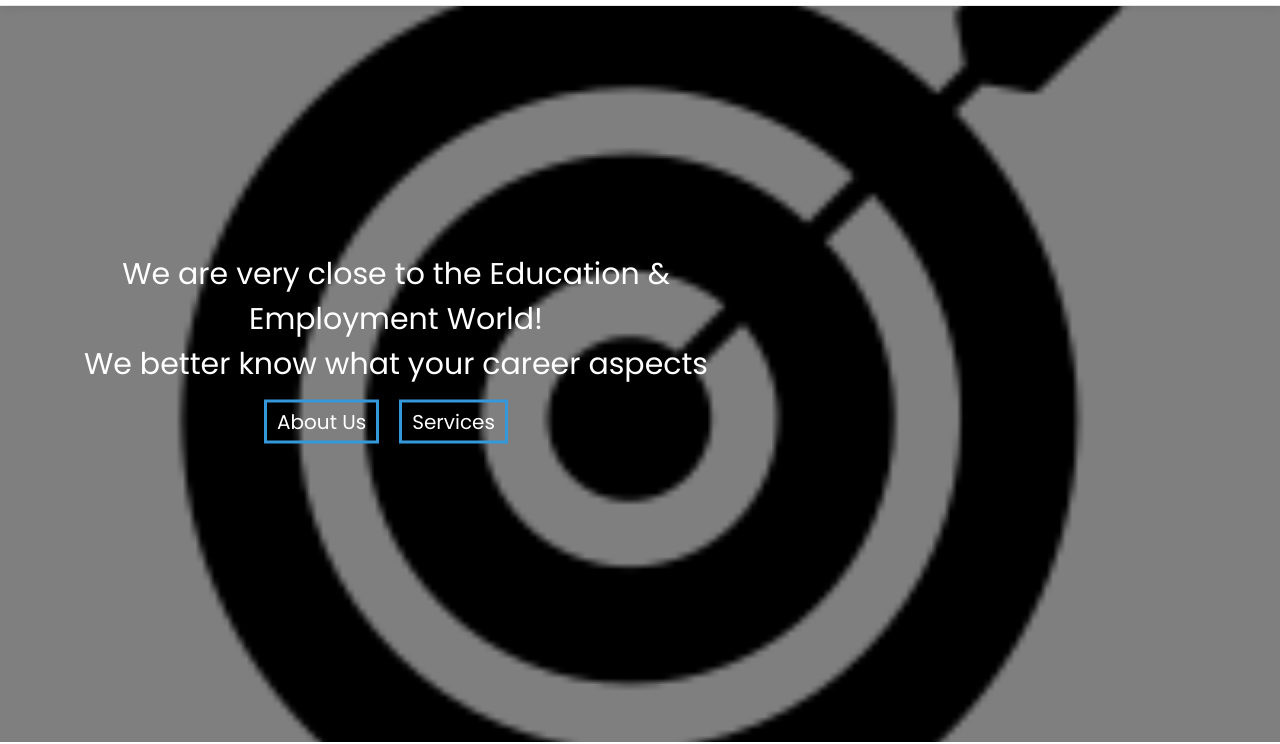
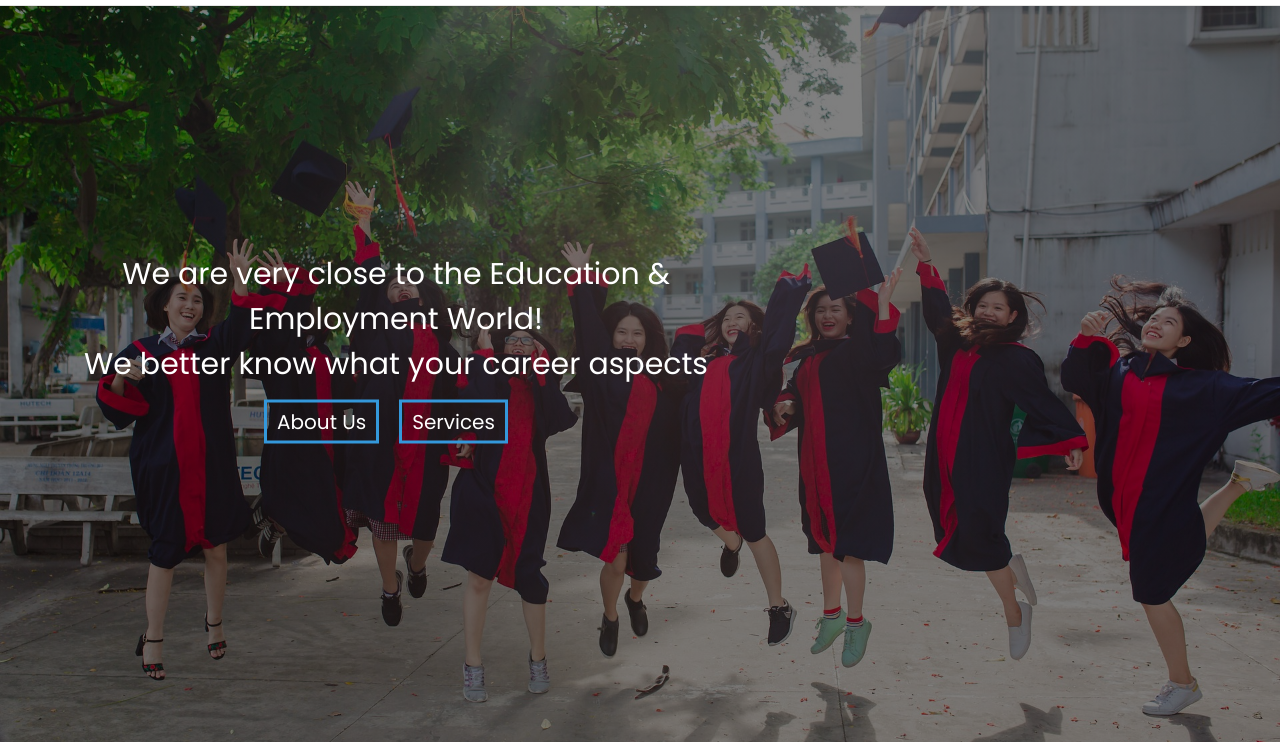
Before and after one commit to Nanda8106/Endeavour, a plain HTML site: page index.html in a window 1280 px wide. Shown: the part 56-800 px from the top of the page. Drawn offline with Linux system fonts and the light colour scheme.

Commit message:
Update main.css

```diff
--- a/main.css
+++ b/main.css
@@ -117,7 +117,7 @@
 .content {
     width: 100%;
     height: 92vh;
-    background: linear-gradient(rgba(0, 0, 0, 0.5), rgba(0, 0, 0, 0.5)), url(images/mission.png);
+    background: linear-gradient(rgba(0, 0, 0, 0.5), rgba(0, 0, 0, 0.5)), url(./images/graduation.jpg);
     background-position: center;
     background-size: cover;
     text-align: center;
```
